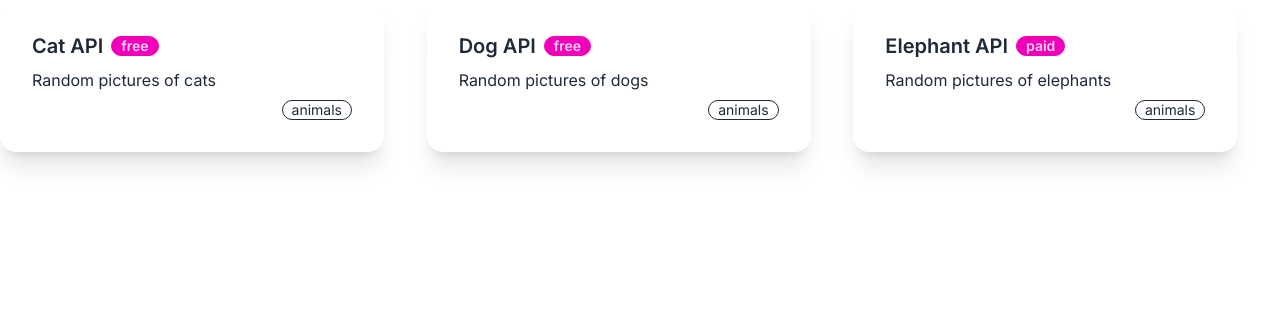
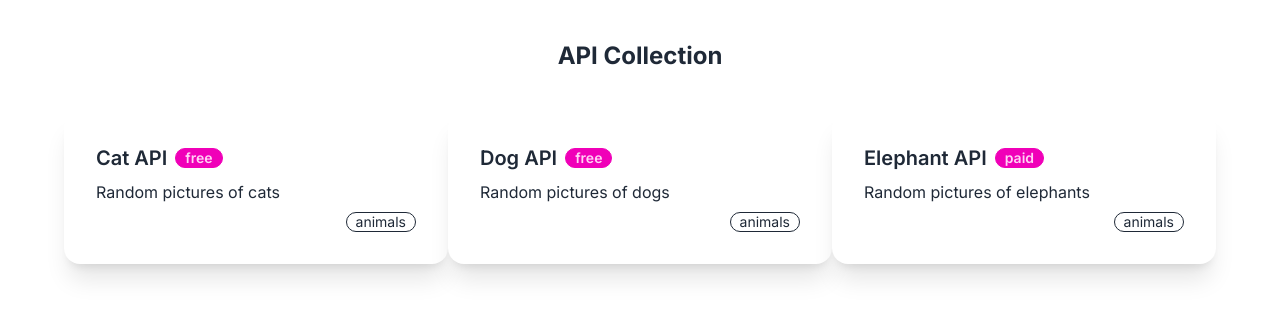
Before and after one commit to gdsc-fetju/api-collection, a Next.js app: page / in a window 1280 px wide. Shown: the top 318 px of the page. Built offline with nearby package versions, Linux system fonts and the light colour scheme.

Commit message:
fix: add title and center everything

```diff
--- a/src/app/page.tsx
+++ b/src/app/page.tsx
@@ -7,7 +7,10 @@ export default async function Home() {
 
   return (
     <main>
-      <ApiList apiList={allApiContent} />
+      <h1 className='text-center text-2xl font-bold my-10'>API Collection</h1>
+      <div className='flex justify-center gap-20'>
+        <ApiList apiList={allApiContent} />
+      </div>
     </main>
   );
 }
```
